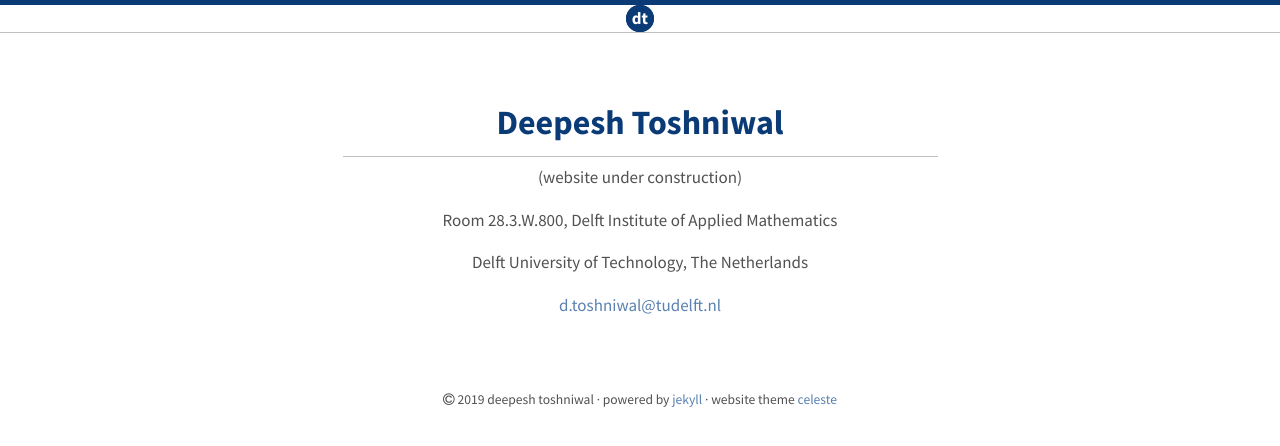
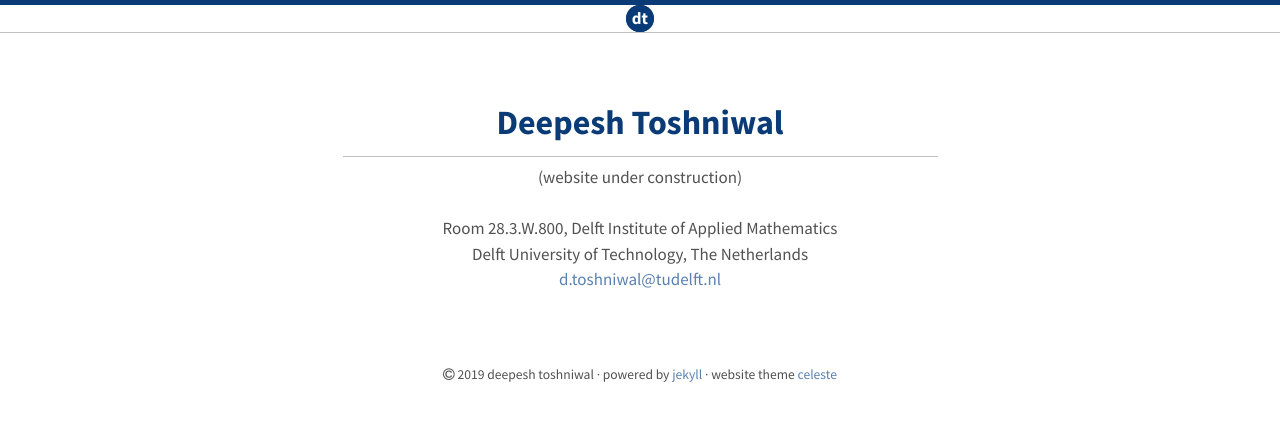
Before and after one commit to dtoshniwal/dtoshniwal.github.io, a Jekyll site: the page built from index.html, in a window 1280 px wide. Shown: the top 446 px of the page. Built offline with Jekyll 4.4.1, drawn with Linux system fonts in a browser that asks for light colours.

Commit message:
Change layout of contact details

```diff
--- a/index.html
+++ b/index.html
@@ -27,10 +27,16 @@ title: Home
       website here.
     </p>
     -->
-    <p> (website under construction)
-    <p> Room 28.3.W.800, Delft Institute of Applied Mathematics
-    <p> Delft University of Technology, The Netherlands
-    <p> <a class="email" href="mailto:d.toshniwal@tudelft.nl">d.toshniwal@tudelft.nl</a>
+    <p>
+        (website under construction)
+        <br>
+        <br>
+        Room 28.3.W.800, Delft Institute of Applied Mathematics
+        <br>
+        Delft University of Technology, The Netherlands
+        <br>
+        <a class="email" href="mailto:d.toshniwal@tudelft.nl">d.toshniwal@tudelft.nl</a>
+    </p>
   </div>
 
 </div>
```
